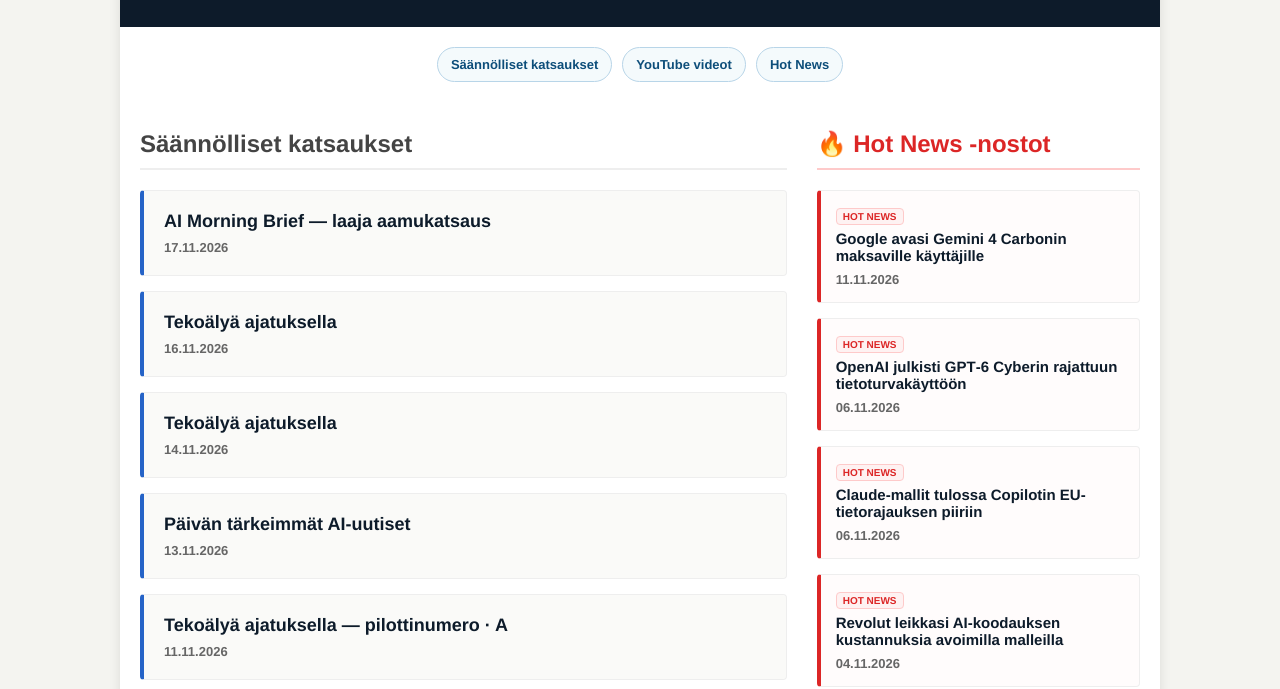
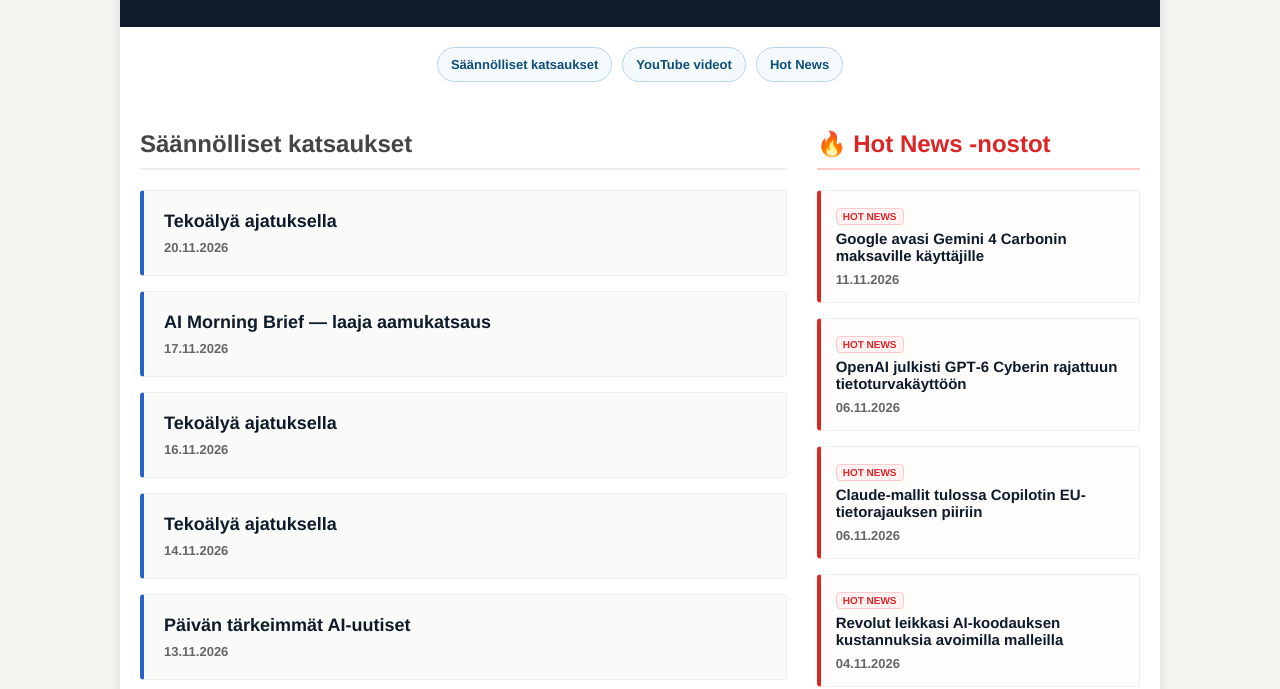
Before and after one commit to gene8tor-AI/ai-uutiskirjeet, a plain HTML site: page index.html in a window 1280 px wide. Shown: the part 131-820 px from the top of the page. Drawn offline with Linux system fonts and the light colour scheme.

Commit message:
Publish Tekoälyä ajatuksella 20.11.2026: cost per accepted outcome

```diff
--- a/index.html
+++ b/index.html
@@ -44,6 +44,10 @@
             <div class="main-column">
                 <h2 id="katsaukset" style="margin-bottom: 20px; color: #444; border-bottom: 2px solid #eee; padding-bottom: 10px;">Säännölliset katsaukset</h2>
                 <ul>
+                    <li>
+                        <a href="ai_morning_brief_2026-11-20.html">Tekoälyä ajatuksella</a>
+                        <span class="date">20.11.2026</span>
+                    </li>
                     <li>
                         <a href="paivan_ai_uutiset_2026-11-17.html">AI Morning Brief — laaja aamukatsaus</a>
                         <span class="date">17.11.2026</span>
```
Also changed, not shown: ai_morning_brief_2026-11-20.html (added, +1 -0 lines).
